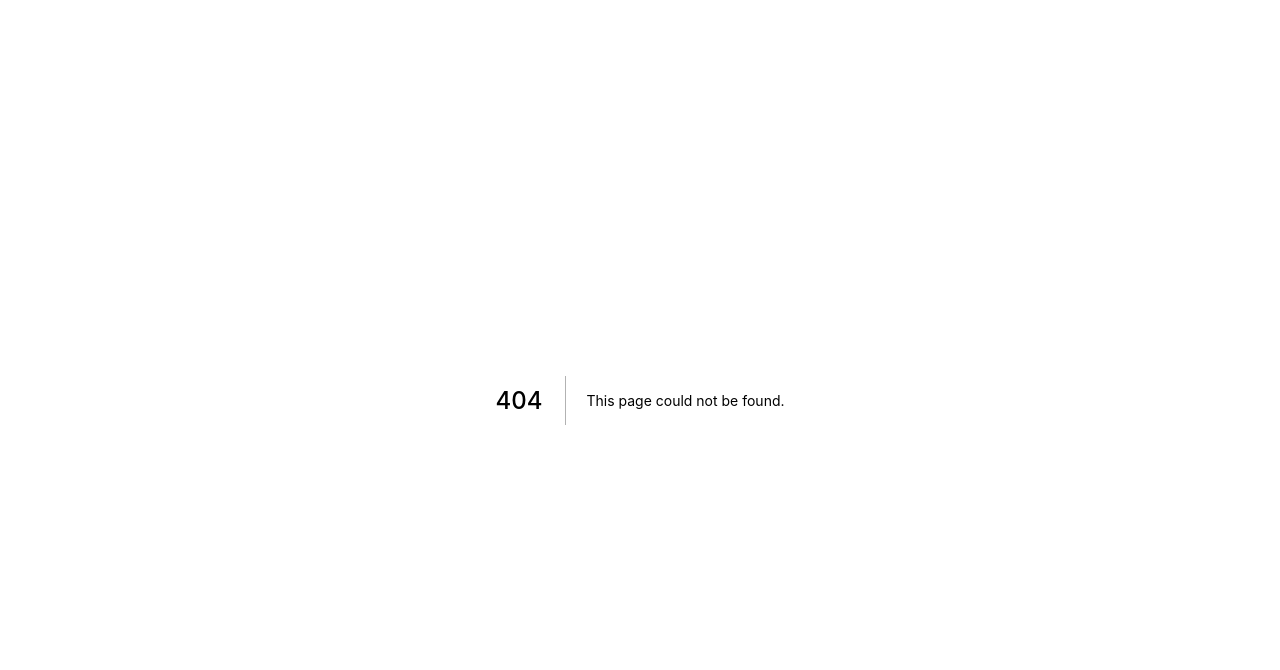
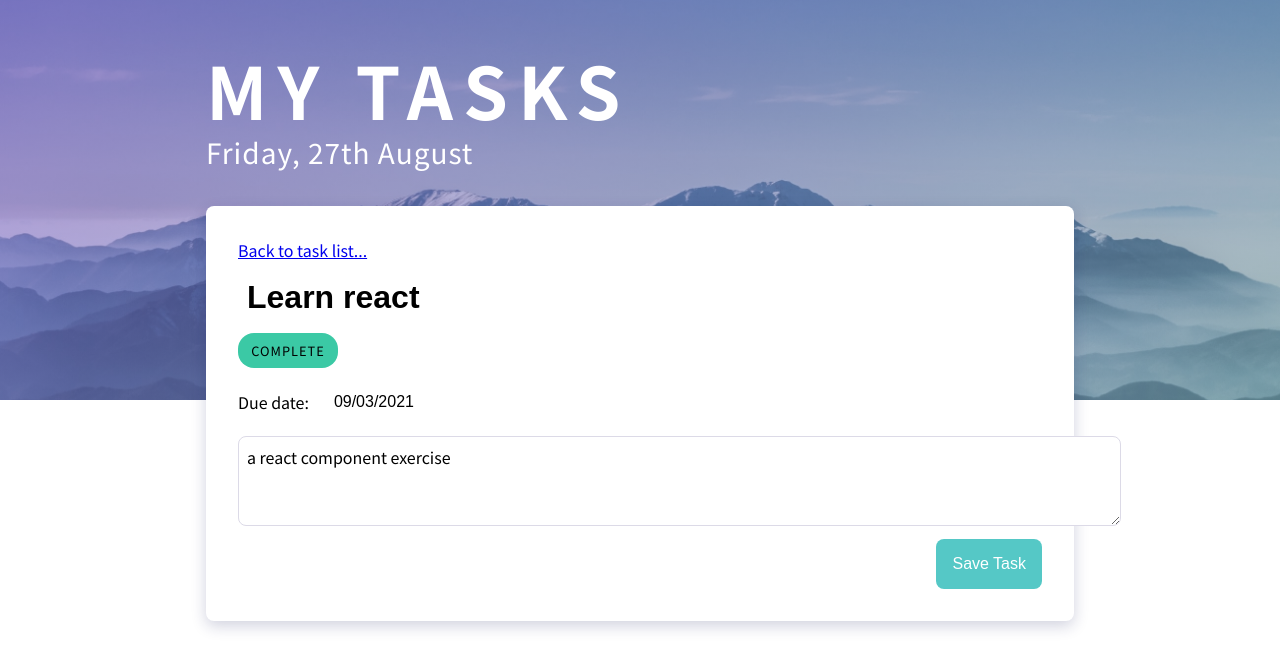
Before and after one commit to dolphius21/cynder-to-do-list, a Next.js app: page /tasks/5b21ca3eeb7f6fbccd471815 in a window 1280 px wide. Before the commit this address had no page. Shown: the top 670 px of the page. Built offline with nearby package versions, Linux system fonts and the light colour scheme.

Commit message:
Done with task details page

```diff
--- a/components/TaskForm.js
+++ b/components/TaskListForm.js
@@ -4,7 +4,7 @@ import DatePicker from 'react-datepicker';
 import 'react-datepicker/dist/react-datepicker.css';
 import Button from './Button';
 
-const TaskForm = ({ onAddTask }) => {
+const TaskListForm = ({ onAddTask }) => {
   const [title, setTitle] = useState('');
   const [description, setDescription] = useState('');
   const [dueDate, setDueDate] = useState('');
@@ -12,6 +12,7 @@ const TaskForm = ({ onAddTask }) => {
   const handleSubmit = (e) => {
     e.preventDefault();
     const newTask = {
+      _id: new Date().toISOString(),
       title,
       description,
       dueDate: new Date(dueDate).toISOString(),
@@ -59,7 +60,6 @@ const TaskForm = ({ onAddTask }) => {
           <div className="form-group mt">
             <textarea
               className="input-desc"
-              name="description"
               cols="75"
               rows="2"
               placeholder="task description..."
@@ -74,4 +74,4 @@ const TaskForm = ({ onAddTask }) => {
   );
 };
 
-export default TaskForm;
+export default TaskListForm;
--- a/components/TasksList.js
+++ b/components/TasksList.js
@@ -1,4 +1,4 @@
-import Task from './Task';
+import SingleTask from './SingleTask';
 
 const TasksList = ({
   tasks,
@@ -14,7 +14,7 @@ const TasksList = ({
         <div className="tasks-header-padding"></div>
       </div>
       {tasks.map((task, index) => (
-        <Task
+        <SingleTask
           taskDetails={task}
           key={index}
           onTaskDelete={onTaskDelete}
--- a/pages/index.js
+++ b/pages/index.js
@@ -3,7 +3,7 @@ import Head from 'next/head';
 import TasksList from '../components/TasksList';
 import Loader from '../components/Loader';
 import Header from '../components/Header';
-import TaskForm from '../components/TaskForm';
+import TaskListForm from '../components/TaskListForm';
 import fakeTasks from '../services/fakeTaskService';
 
 export default function Home() {
@@ -52,7 +52,7 @@ export default function Home() {
         <link rel="icon" href="/favicon.ico" />
       </Head>
       <Header />
-      <TaskForm onAddTask={handleAddTask} />
+      <TaskListForm onAddTask={handleAddTask} />
       <TasksList
         tasks={filteredTasks}
         onTaskDelete={handleTaskDelete}
--- /dev/null
+++ b/pages/tasks/[id].js
@@ -0,0 +1,122 @@
+import { useState } from 'react';
+import Link from 'next/link';
+import Head from 'next/head';
+import { format, parseISO } from 'date-fns';
+import DatePicker from 'react-datepicker';
+import 'react-datepicker/dist/react-datepicker.css';
+import Header from '../../components/Header';
+import fakeTasks from '../../services/fakeTaskService';
+import Button from '../../components/Button';
+
+export const getStaticPaths = async () => {
+  const data = await new Promise((res, rej) => {
+    setTimeout(() => {
+      res(fakeTasks);
+    });
+  }, 500);
+
+  const paths = data.map((task) => {
+    return {
+      params: { id: task._id }
+    };
+  });
+
+  return {
+    paths,
+    fallback: false
+  };
+};
+
+export const getStaticProps = async (context) => {
+  const id = context.params.id;
+  const details = await new Promise((res, rej) => {
+    setTimeout(() => {
+      const result = fakeTasks.find((task) => task._id === id);
+      res(result);
+    }, 500);
+  });
+
+  return {
+    props: { details }
+  };
+};
+
+const TaskDetails = ({ details }) => {
+  const [title, setTitle] = useState(details.title);
+  const [description, setDescription] = useState(details.description);
+  const [dueDate, setDueDate] = useState(parseISO(details.dueDate));
+
+  const overdue = details.dueDate < new Date().toISOString();
+
+  console.log(overdue);
+
+  return (
+    <div className="container">
+      <Head>
+        <title>To-do List App</title>
+        <meta name="description" content="Generated by create next app" />
+        <link rel="icon" href="/favicon.ico" />
+      </Head>
+      <Header />
+      <div className="card">
+        <div className="task-form">
+          <Link href="/">
+            <a>Back to task list...</a>
+          </Link>
+          <input
+            type="text"
+            className="task-form-title"
+            onChange={(e) => setTitle(e.target.value)}
+            value={title}
+            required
+          />
+          <div
+            className={`task-form-status ${
+              details.isComplete && !overdue
+                ? 'task-form-status-complete'
+                : !details.isComplete && !overdue
+                ? 'task-form-status-incomplete'
+                : !details.isComplete && overdue
+                ? 'task-form-status-overdue'
+                : ''
+            }`}
+          >
+            <p>
+              {details.isComplete && !overdue
+                ? 'Complete'
+                : !details.isComplete && !overdue
+                ? 'Incomplete'
+                : !details.isComplete && overdue
+                ? 'Overdue'
+                : ''}
+            </p>
+          </div>
+          <div className="task-form-due-date">
+            <p>Due date:</p>
+            <DatePicker
+              className="task-form-due-date-picker"
+              selected={dueDate}
+              onChange={(date) => setDueDate(date)}
+            />
+            {overdue && <p>Overdue</p>}
+          </div>
+          <textarea
+            className="task-form-description"
+            cols="85"
+            rows="3"
+            placeholder="task description..."
+            onChange={(e) => setDescription(e.target.value)}
+            value={description}
+          ></textarea>
+          <div className="form-div">
+            <Button className="default-btn light-primary-btn" type="submit">
+              Save Task
+            </Button>
+          </div>
+        </div>
+      </div>
+    </div>
+  );
+};
+
+export default TaskDetails;
--- a/services/fakeTaskService.js
+++ b/services/fakeTaskService.js
@@ -4,7 +4,7 @@ const tasks = [
     title: 'Learn react',
     description: 'a react component exercise',
     dueDate: '2021-09-03T12:28:30.881Z',
-    isComplete: false
+    isComplete: true
   },
   {
     _id: '5b21ca3eeb7f6fbccd471816',
--- a/styles/globals.scss
+++ b/styles/globals.scss
@@ -5,8 +5,10 @@ $light-secondary-clr: #9b84ee;
 $light-neutral-clr-1: #4a495f;
 $light-neutral-clr-2: #7a798b;
 $light-neutral-clr-3: #9c9cb4;
-$light-neutral-clr-4: #e6e5ea;
-$danger-clr: #ec4646;
+$light-neutral-clr-4: #dcdae7;
+$complete-clr: #3bc9a5;
+$incomplete-clr: #fff45c;
+$overdue-clr: #ec4646;
 $white-clr: #fff;
 $black-clr: #1f2020;
 $gradient-primary: linear-gradient(
@@ -23,7 +25,6 @@ $ff-general: 'Noto Sans JP', sans-serif;
 $transition-1: all 0.2s linear;
 $transition-2: all 0.3s linear;
 $spacing: 0.1rem;
-$border: 2px solid #eaeaf7;
 $radius-sm: 0.5rem;
 $radius-md: 1rem;
 $radius-lg: 1.5rem;
@@ -109,7 +110,7 @@ input {
     }
   }
 }
-/* Form Styles */
+/* Tasklist Form Styles */
 .form {
   padding: 1rem 1.5rem;
   &-row {
@@ -149,6 +150,7 @@ input {
         padding: 0.5rem;
         font-family: $ff-general;
         margin-bottom: 0.5rem;
+        border-radius: $radius-sm;
         &::placeholder {
           color: $light-neutral-clr-3;
         }
@@ -159,7 +161,7 @@ input {
     }
   }
 }
-/* Tasks Styles */
+/* Tasklist Styles */
 .tasks-header {
   display: flex;
   align-items: center;
@@ -190,6 +192,20 @@ input {
     flex: 1;
     font-size: 1rem;
     color: $light-neutral-clr-1;
+    a {
+      text-decoration: none;
+      color: $light-neutral-clr-1;
+      h3 {
+        position: relative;
+        .line {
+          position: absolute;
+          display: block;
+          top: 16px;
+          border-bottom: 1px solid $light-neutral-clr-3;
+          width: 100%;
+        }
+      }
+    }
     .check-icon {
       margin-right: 1rem;
       cursor: pointer;
@@ -211,16 +227,19 @@ input {
       display: inline-block;
       padding: 0.5rem;
       margin-left: 1rem;
-      background: $danger-clr;
+      background: $overdue-clr;
       color: $white-clr;
       border-radius: $radius-sm;
     }
+  }
+  .task-title-complete {
+    color: $light-neutral-clr-3;
   }
   .task-due-date {
     color: $light-neutral-clr-3;
   }
   .date-overdue {
-    color: $danger-clr;
+    color: $overdue-clr;
   }
   .task-icon {
     margin-left: 1rem;
@@ -264,6 +283,93 @@ input {
   .sort-btn:hover,
   .clear-completed-btn:hover {
     color: $light-neutral-clr-2;
+  }
+}
+/* Task Styles */
+.task-form {
+  padding: 2rem;
+  &-title {
+    border: 1px solid $white-clr;
+    width: 100%;
+    border-radius: $radius-sm;
+    font-weight: 600;
+    display: block;
+    font-size: 2rem;
+    margin: 0.5rem 0;
+    padding: 0.5rem;
+    outline: none;
+    &:hover {
+      border: 1px solid $light-neutral-clr-3;
+    }
+    &:focus {
+      border: 1px solid $light-neutral-clr-2;
+    }
+  }
+  &-status {
+    padding: 0.5rem 0.75rem;
+    border: 0;
+    font-size: 0.8rem;
+    text-align: center;
+    border-radius: $radius-md;
+    max-width: 100px;
+    margin-bottom: 1rem;
+    text-transform: uppercase;
+    letter-spacing: 1px;
+    &-complete {
+      background: $complete-clr;
+    }
+    &-incomplete {
+      background: $incomplete-clr;
+    }
+    &-overdue {
+      background: $overdue-clr;
+    }
+  }
+  &-due-date {
+    display: flex;
+    align-items: center;
+    white-space: nowrap;
+    margin-bottom: 1rem;
+    p {
+      margin-right: 1rem;
+    }
+    &-picker {
+      padding: 0.5rem;
+      font-size: 1rem;
+      width: 150px;
+      border: 1px solid $white-clr;
+      border-radius: $radius-sm;
+      outline: none;
+      &:hover {
+        border: 1px solid $light-neutral-clr-3;
+      }
+      &:focus {
+        border: 1px solid $light-neutral-clr-2;
+      }
+    }
+  }
+  &-description {
+    border: 1px solid $light-neutral-clr-4;
+    font-size: 1rem;
+    padding: 0.5rem;
+    font-family: $ff-general;
+    margin-bottom: 0.5rem;
+    border-radius: $radius-sm;
+    outline: none;
+    &:hover {
+      border: 1px solid $light-neutral-clr-3;
+    }
+    &:focus {
+      border: 1px solid $light-neutral-clr-2;
+    }
+  }
+  .form-div {
+    width: 100%;
+    display: flex;
+  }
+  .default-btn {
+    margin-left: auto;
+    padding: 1rem;
   }
 }
 /* Loader Styles */
```
Also changed, not shown: components/SingleTask.js (renamed from components/Task.js, +12 -6 lines).
